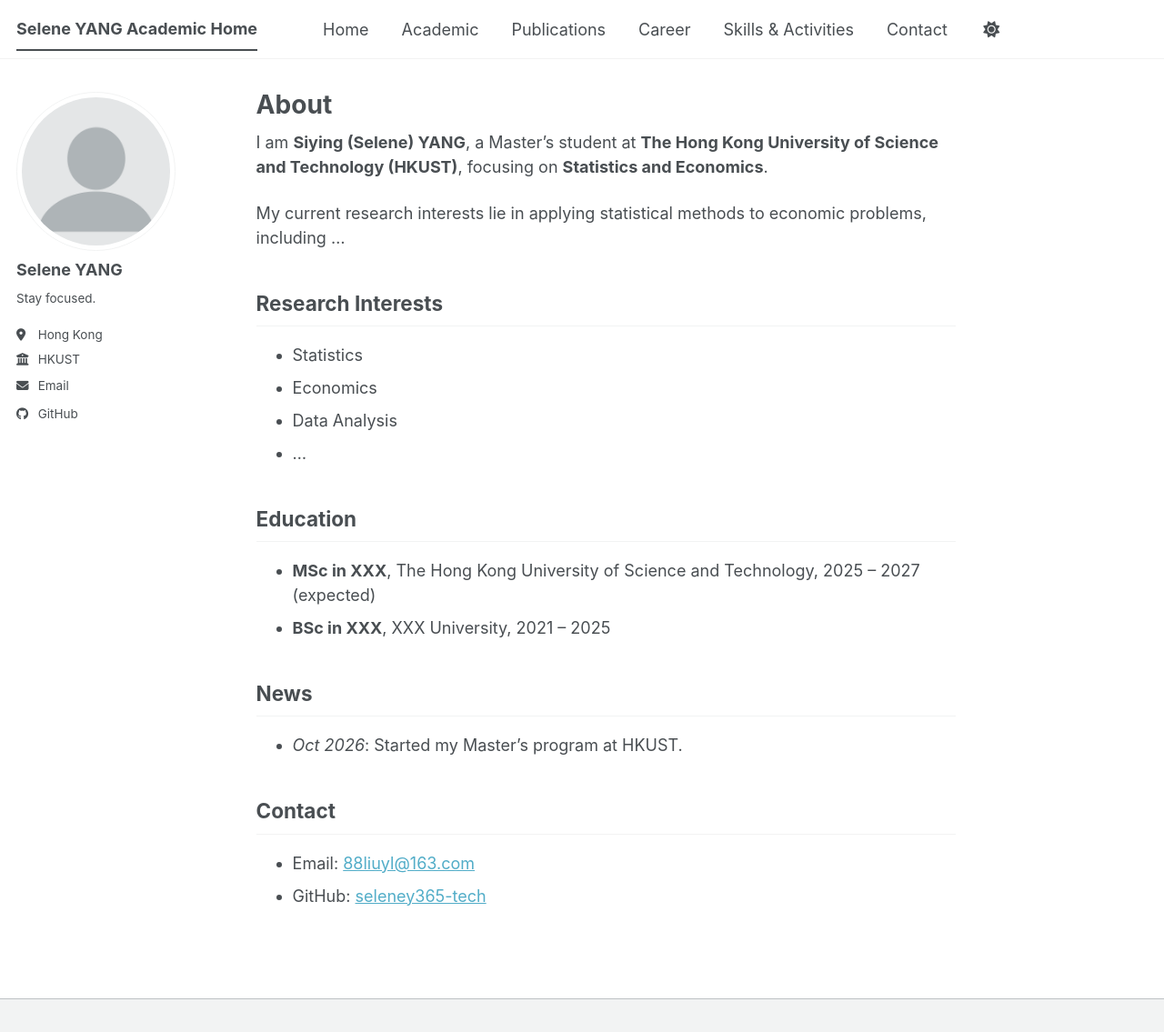
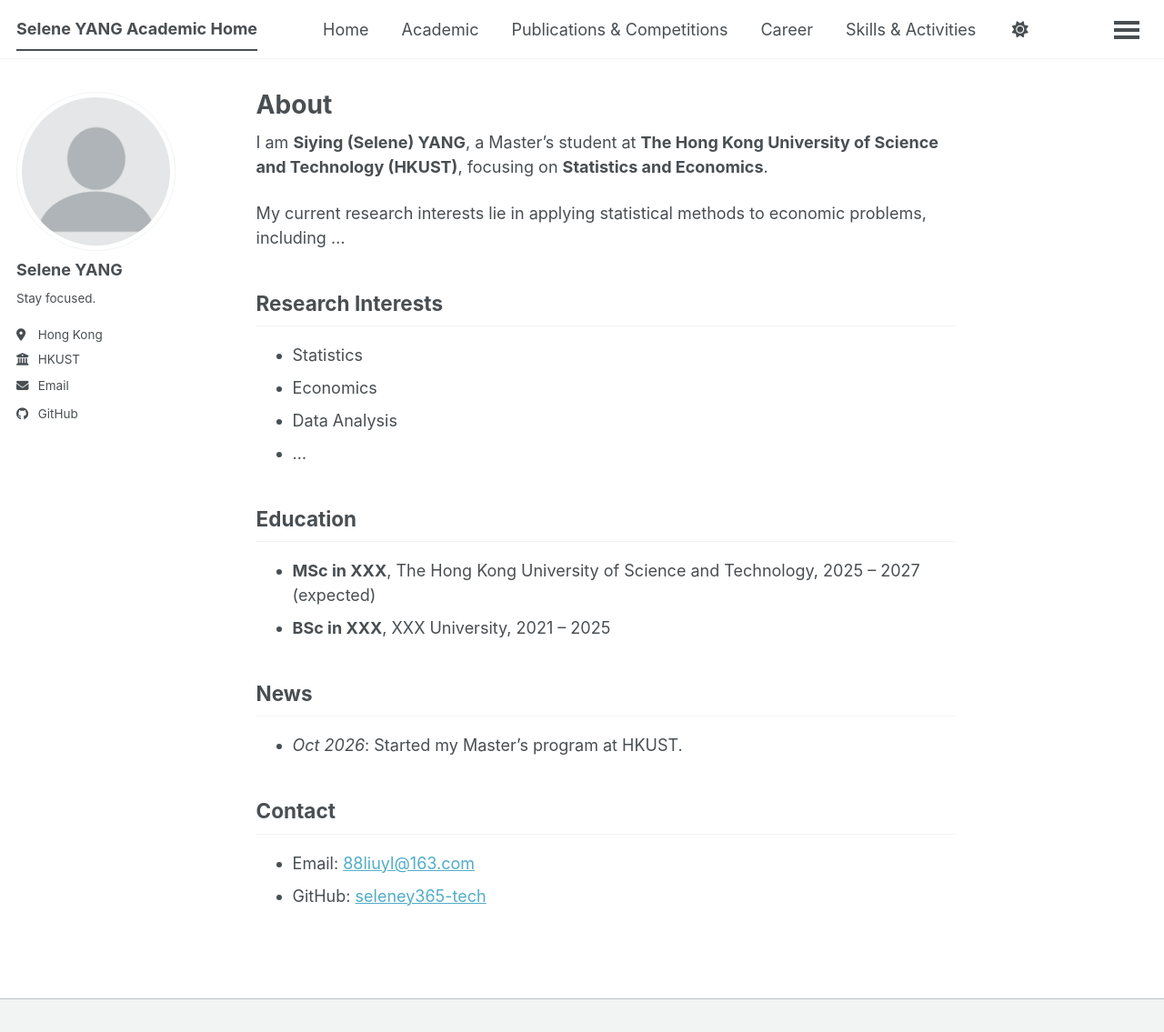
Before and after one commit to seleney365-tech/seleney365-tech.github.io, a Jekyll site: the page built from _pages/about.md, in a window 1280 px wide and 1135 px high. Shown: the whole window at 91% size. Built offline with Jekyll 4.4.1, drawn with Linux system fonts in a browser that asks for light colours; a style sheet for code colours, icons or effects is not loaded.

Commit message:
Update navigation.yml

```diff
--- a/_data/navigation.yml
+++ b/_data/navigation.yml
@@ -4,7 +4,7 @@ main:
     url: /
   - title: "Academic"
     url: /academic/
-  - title: "Publications"
+  - title: "Publications & Competitions"
     url: /publications/
   - title: "Career"
     url: /career/
```
